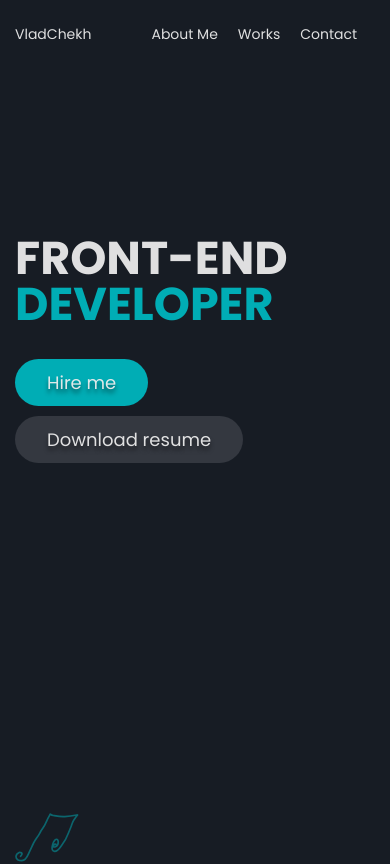
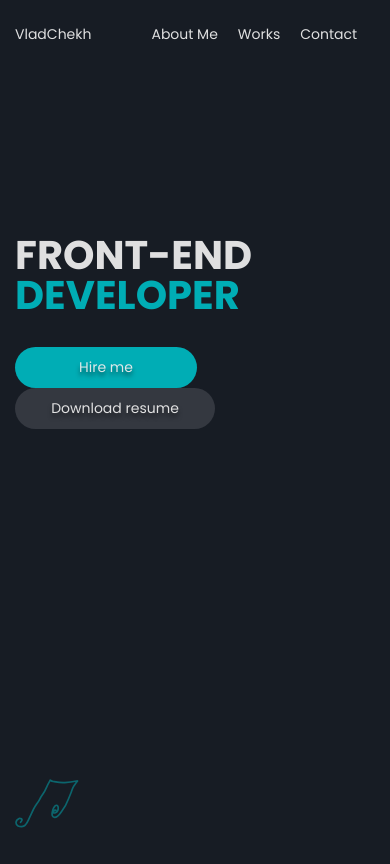
Before and after one commit to ChekhovskyiVlad/Portfolio, a React (Vite) app: page /home in a window 390 px wide. Shown: the top 864 px of the page. Built offline with nearby package versions, Linux system fonts and the light colour scheme.

Commit message:
5 commit

```diff
--- a/src/component/Header/Header.style.scss
+++ b/src/component/Header/Header.style.scss
@@ -22,20 +22,14 @@
     }
 }
 
+@media (max-width:1200px) {
+    .nav__list{
+
+    }
+}
+
 @media (max-width:820px) {
-    .nav{
-        padding-right: 100px;
-    }
-    .nav__logo{
-        font-size: 16px;
-    }
-    .nav__list{
-        justify-content: flex-start;
-    }
-    .nav__list-item{
-        font-size: 16px;
-        padding-right: 10px;
-    }
+
 
 }
 
--- a/src/pages/HomePage/HomePage.style.scss
+++ b/src/pages/HomePage/HomePage.style.scss
@@ -36,7 +36,7 @@
             border-radius: 24px;
             border: none;
             padding: 10px 32px;
-            margin-right: 24px;
+            margin-right: 18px;
             cursor: pointer;
 
         }
@@ -57,31 +57,8 @@
 }
 
 
-@media (max-width:1200px) {
-    .startpiece__title{
-        font-size: 76px;
-    }
-    .startpiece__img{
 
-    }
-}
-@media (max-width:767px) {
-    .startpiece__img{
-        display: none;
-    }
-}
-@media (max-width:410px) {
-    .startpiece__title{
-        font-size: 46px;
-    }
-    .buttons__button1{
-        padding: 3px 9px;
-        margin-bottom: 10px;
-    }
-    .buttons__button2{
-        padding: 3px 9px;
-    }
-}
+
 
 .about{
     background-repeat: no-repeat;
@@ -325,18 +302,79 @@
 }
 
 @media (max-width: 1200px) {
-    .container{
-        max-width: 970px;
+    .startpiece__title{
+        font-size: 76px;
+    }
+    .startpiece__img{
+        width: 500px;
+        height: 600px;
+        margin-left: 550px;
+    }
+    .buttons__button1 {
+        font-size: 16px;
+    }
+    .buttons__button2{
+        font-size: 16px;
+    }
+    .about__img{
+        width: 600px;
     }
 }
 @media (max-width: 992px) {
-    .container {
-        max-width: 750px;
+    .startpiece__title{
+        font-size: 56px;
+    }
+    .startpiece__img{
+        width: 430px;
+        height: 500px;
+        margin-left: 450px;
     }
 }
 @media (max-width: 767px) {
-    .container{
-        max-width: none;
+    .startpiece__title{
+        font-size: 48px;
+    }
+    .startpiece__img{
+        width: 330px;
+        height: 400px;
+        margin-left: 400px;
+    }
+    .buttons__button1 {
+        font-size: 14px;
+        padding: 6px 26px;
+
+    }
+    .buttons__button2{
+        padding: 6px 26px;
+        font-size: 14px;
     }
 }
-// max-width: 100% для картинок
+
+@media (max-width:540px) {
+    .startpiece__title{
+        font-size: 40px;
+    }
+    .buttons{
+        display: flex;
+        flex-direction: column;
+        width: 200px;
+    }
+    .buttons__button1{
+        padding: 20px 5px;
+    }
+    .buttons__button2{
+        padding: 20px 10px;
+    }
+}
+@media (max-width:375px) {
+    .startpiece__title{
+        font-size: 46px;
+    }
+    .buttons__button1{
+        padding: 3px 9px;
+        margin-bottom: 10px;
+    }
+    .buttons__button2{
+        padding: 3px 9px;
+    }
+}
```
